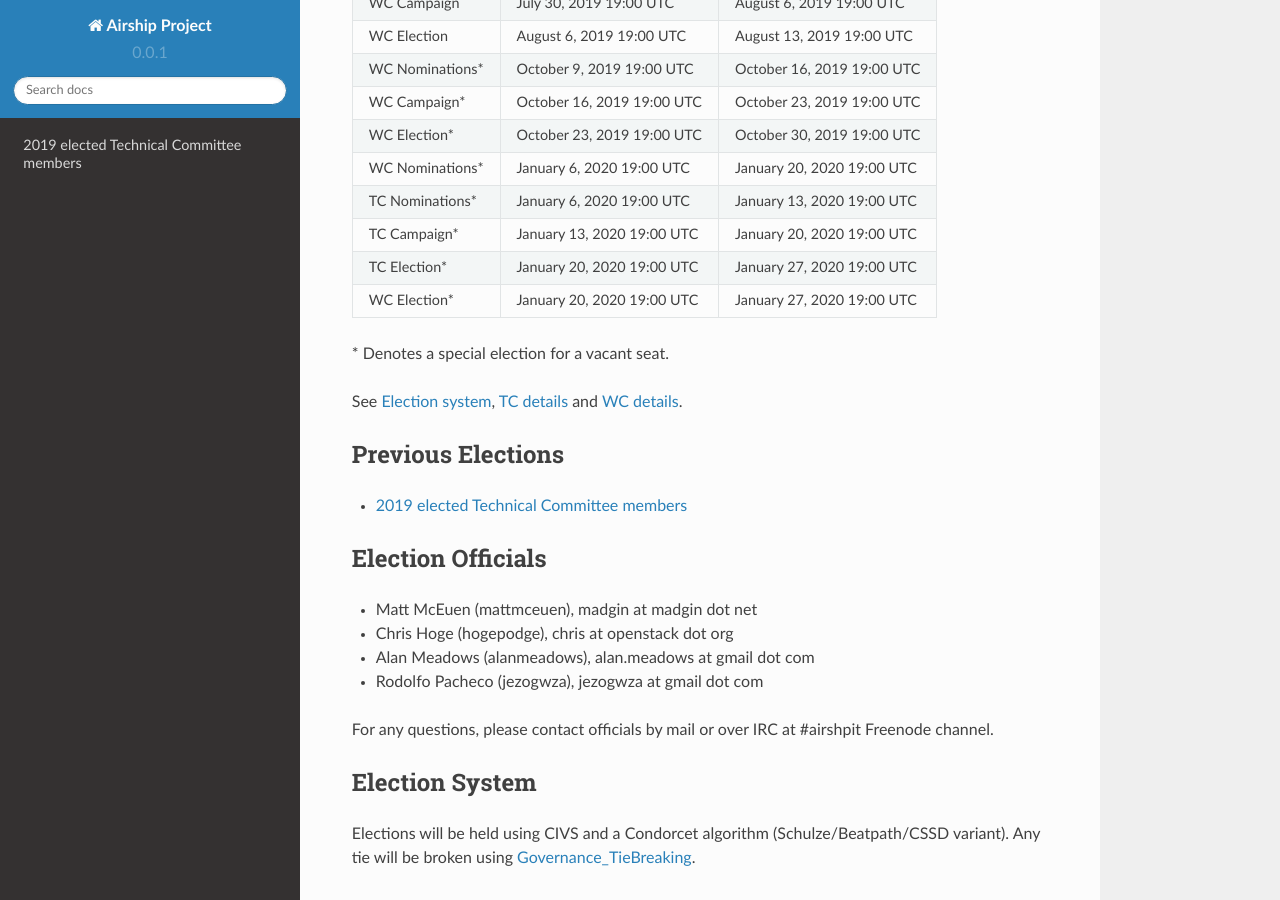
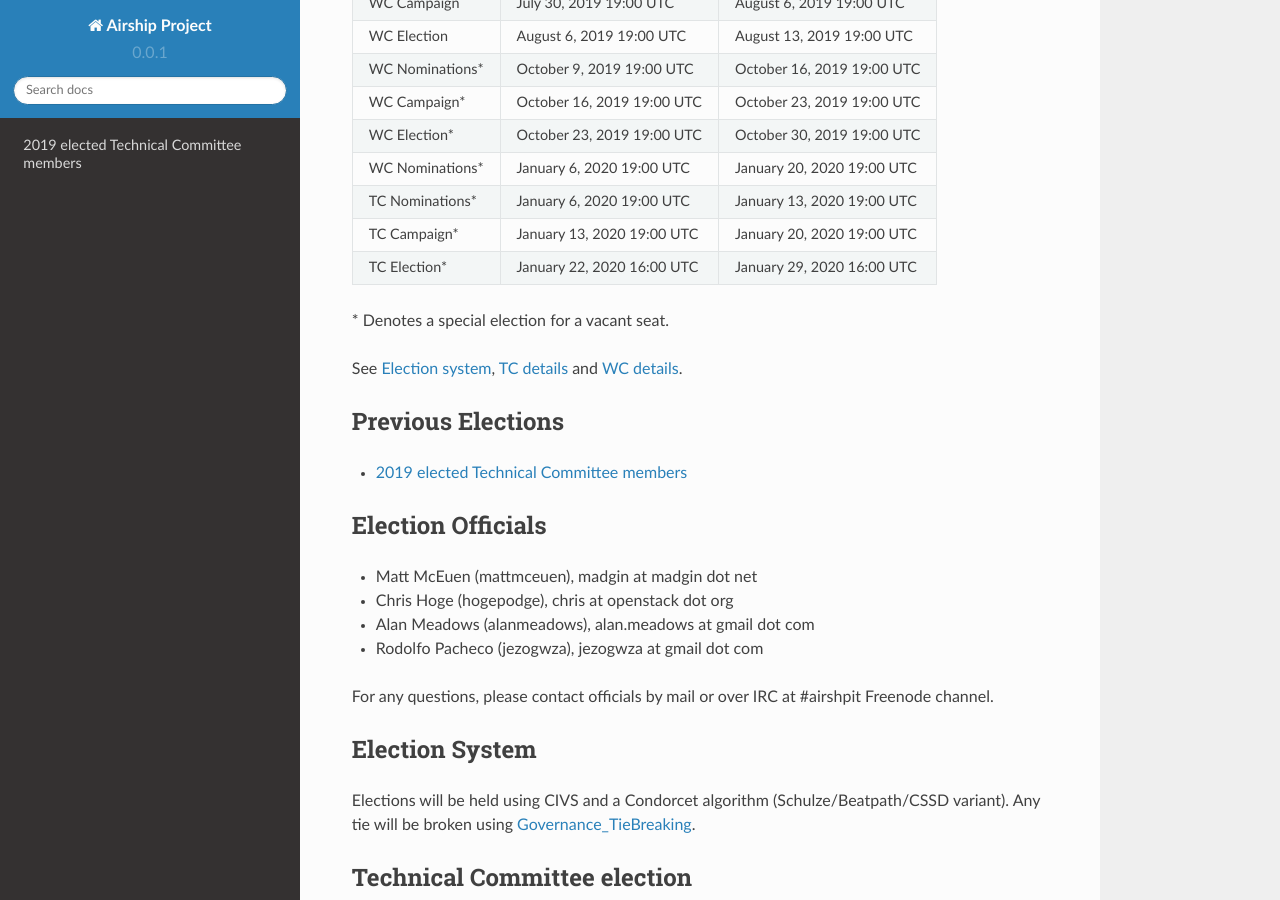
Before and after one commit to airshipit/election, a Sphinx documentation site: the page built from doc/source/index.rst, in a window 1280 px wide and 900 px high, scrolled down 338 px. Built offline with Sphinx 7.4.7 and the Read the Docs theme 2.0.0, drawn with Linux system fonts in a browser that asks for light colours.

Commit message:
Update election dates
This change removes the WC special election dates since a formal vote is
not required. It also updates the TC election dates, allowing for a full
week of voting; the poll was released two days behind the
originally-planned date.

Change-Id: I7a0b3b8c822bbb1bea878c593d5c29e319837cc2
Signed-off-by: Drew Walters <andrew.walters@att.com>

```diff
--- a/doc/source/index.rst
+++ b/doc/source/index.rst
@@ -30,9 +30,7 @@
 +-----------------+-----------------------------+----------------------------+
 | TC Campaign*    | January 13, 2020 19:00 UTC  | January 20, 2020 19:00 UTC |
 +-----------------+-----------------------------+----------------------------+
-| TC Election*    | January 20, 2020 19:00 UTC  | January 27, 2020 19:00 UTC |
-+-----------------+-----------------------------+----------------------------+
-| WC Election*    | January 20, 2020 19:00 UTC  | January 27, 2020 19:00 UTC |
+| TC Election*    | January 22, 2020 16:00 UTC  | January 29, 2020 16:00 UTC |
 +-----------------+-----------------------------+----------------------------+
 
 \* Denotes a special election for a vacant seat.
```
